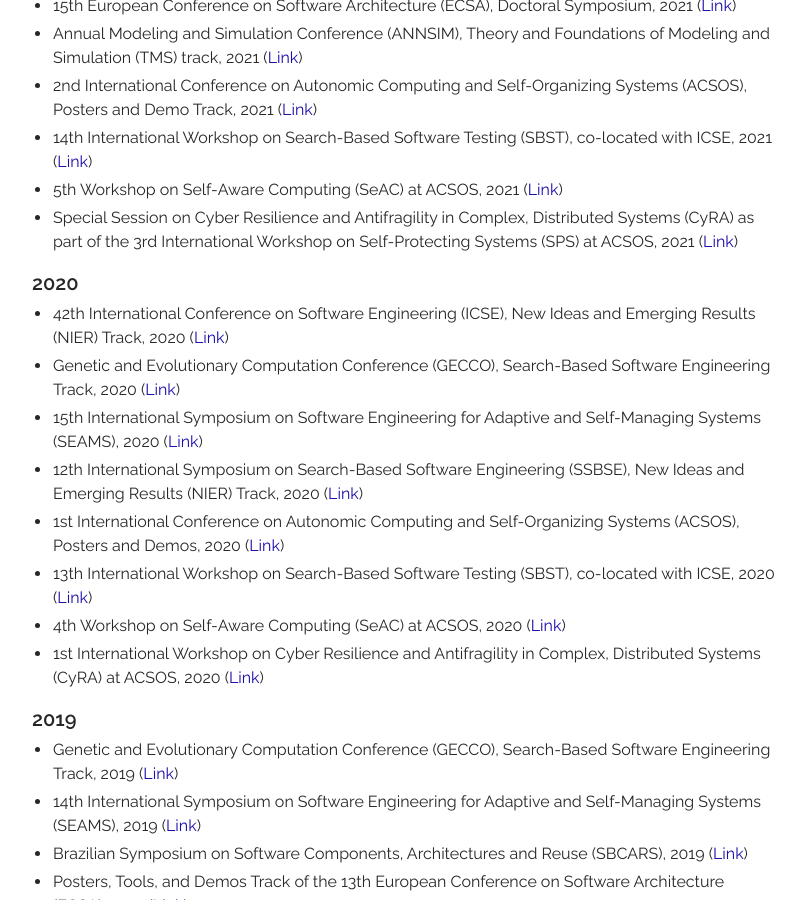
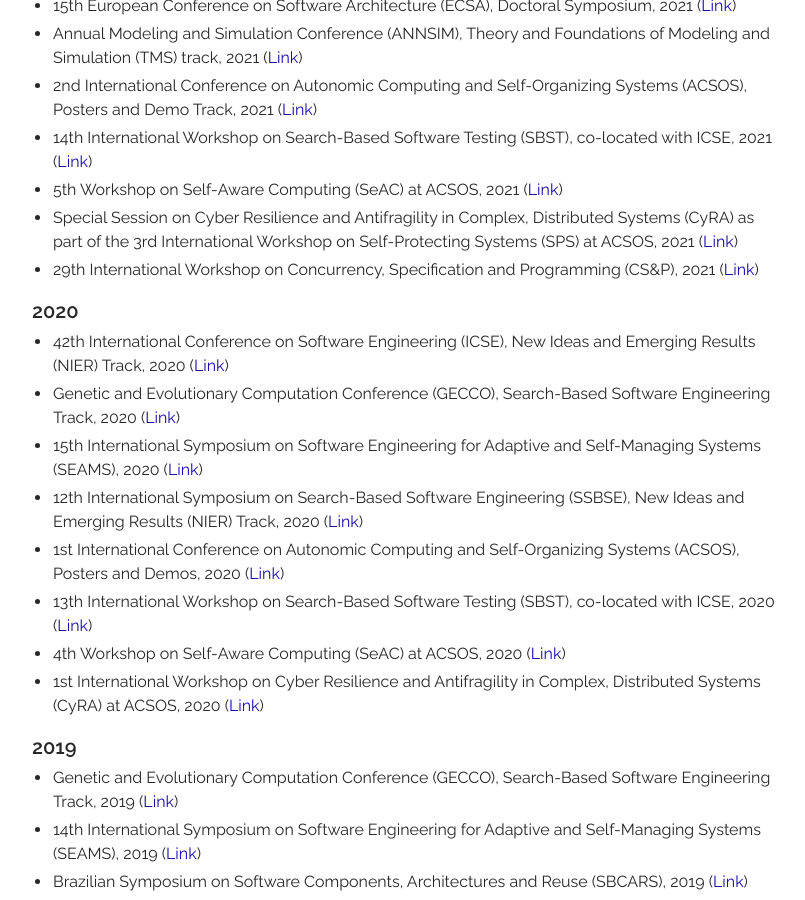
Before and after one commit to thomas-vogel/thomas-vogel.github.io, a Jekyll site: the page built from _pages/activities.md, in a window 1280 px wide and 900 px high, scrolled down 1699 px. Shown: the whole window, without its empty margins (233-1038 px from the left). Built offline with Jekyll 4.4.1, drawn with Linux system fonts in a browser that asks for light colours.

Commit message:
Add PC CS&P'21.

```diff
--- a/_pages/activities.md
+++ b/_pages/activities.md
@@ -53,6 +53,8 @@ Jump to
 * 14th International Workshop on Search-Based Software Testing (SBST), co-located with ICSE, 2021 ([Link](https://sbst21.github.io/){:target="_blank"})
 * 5th Workshop on Self-Aware Computing (SeAC) at ACSOS, 2021 ([Link](http://seac2021.informatik.uni-wuerzburg.de/){:target="_blank"})
 * Special Session on Cyber Resilience and Antifragility in Complex, Distributed Systems (CyRA) as part of the 3rd International Workshop on Self-Protecting Systems (SPS) at ACSOS, 2021 ([Link](https://sites.google.com/view/sps21/cyra-special-session){:target="_blank"})
+* 29th International Workshop on Concurrency, Specification and Programming (CS&P), 2021 ([Link](https://www2.informatik.hu-berlin.de/csp2021/index.shtml){:target="_blank"})
+
 
 ### 2020
 * 42th International Conference on Software Engineering (ICSE), New Ideas and Emerging Results (NIER) Track, 2020 ([Link](https://conf.researchr.org/track/icse-2020/icse-2020-New-Ideas-and-Emerging-Results){:target="_blank"})
```
